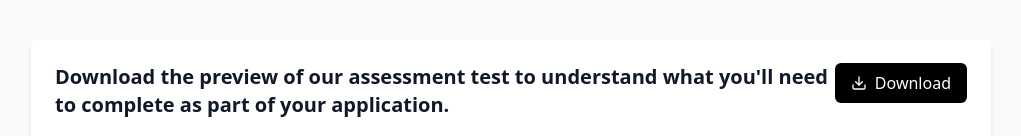
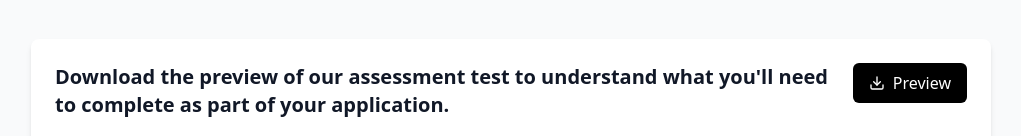
Before and after one commit to tiagocodinha/stagelinkcv, a React (Vite) app: page / in a window 1280 px wide. Shown: the part 133-269 px from the top of the page, without its empty margins (129-1150 px from the left). Built offline with nearby package versions, Linux system fonts and the light colour scheme.

Commit message:
Update TestPreview.tsx

```diff
--- a/src/components/TestPreview.tsx
+++ b/src/components/TestPreview.tsx
@@ -25,7 +25,7 @@ const TestPreview: React.FC = () => {
           onClick={() => window.open(mockPdfPath, '_blank')}
         >
           <Download className="h-4 w-4 mr-2" />
-          Download
+          Preview
         </button>
       </div>
     </section>
```
